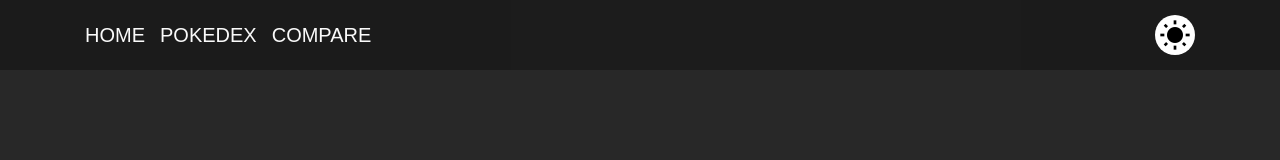
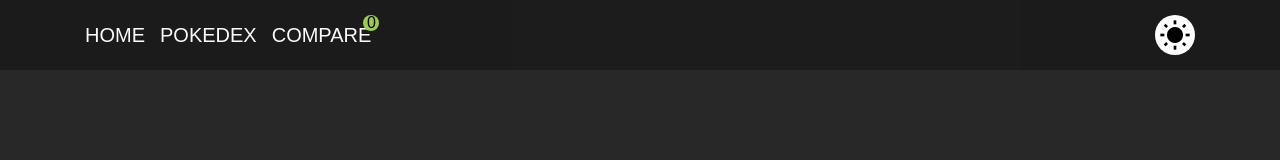
Before and after one commit to ArickCodeGuy/react-pokemons, a React (Vite) app: page /react-pokemons/pokedex in a window 1280 px wide. Shown: the top 160 px of the page. Built offline with nearby package versions, Linux system fonts and the light colour scheme.

Commit message:
header compare state

```diff
--- a/src/assets/styles/style.scss
+++ b/src/assets/styles/style.scss
@@ -146,6 +146,11 @@ body {
   padding-left: 15px;
   padding-right: 15px;
   width: var(--container-width);
+}
+.header-container {
+  display: flex;
+  align-items: flex-start;
+  justify-content: space-between;
 }
 .h1,
 h1 {
--- a/src/components/Header/index.tsx
+++ b/src/components/Header/index.tsx
@@ -2,10 +2,11 @@ import { Link } from 'react-router-dom';
 import type { HeaderProps, NavLinkProps } from './types';
 import './style.scss';
 import { themeActions, themeState } from '~/store/theme';
-import { useRecoilState } from 'recoil';
+import { useRecoilState, useRecoilValue } from 'recoil';
 import { UIIcon } from '../UI/Icon';
-import { useEffect, useRef } from 'react';
+import { useEffect, useRef, useState } from 'react';
 import { ElementFixer } from '~/utils/ElementFixer';
+import { compareState } from '~/store/compare';
 
 export const NAV_LINKS = [
   {
@@ -16,14 +17,11 @@ export const NAV_LINKS = [
     to: '/pokedex',
     label: 'Pokedex',
   },
-  {
-    to: '/compare',
-    label: 'Compare',
-  },
 ] as NavLinkProps[];
 
 export function Header(props: HeaderProps) {
   const [theme, setTheme] = useRecoilState(themeState);
+  const compare = useRecoilValue(compareState);
 
   const header = useRef<HTMLElement>(null);
   let fixer: ReturnType<typeof ElementFixer>;
@@ -45,10 +43,16 @@ export function Header(props: HeaderProps) {
       <div className="container">
         <nav className="header-nav">
           {NAV_LINKS.map(({ to, label }) => (
-            <Link className="header-nav__link" key={label} to={to}>
+            <Link className="header-nav-link" key={label} to={to}>
               {label}
             </Link>
           ))}
+          <Link className="header-nav-link" to="/compare">
+            Compare
+            <div className="header-nav-link__notif">
+              {Object.keys(compare).length}
+            </div>
+          </Link>
         </nav>
         <button
           type="button"
--- a/src/components/Header/style.scss
+++ b/src/components/Header/style.scss
@@ -13,11 +13,26 @@
 .header-nav {
   display: flex;
   gap: 15px;
-  &__link {
-    color: var(--primary);
-    font-weight: 500;
-    text-transform: uppercase;
-    text-decoration: none;
+}
+.header-nav-link {
+  position: relative;
+  color: var(--primary);
+  font-weight: 500;
+  text-transform: uppercase;
+  text-decoration: none;
+  &__notif {
+    position: absolute;
+    top: -8px;
+    right: -8px;
+    width: 1em;
+    height: 1em;
+    border-radius: 50%;
+    color: black;
+    display: flex;
+    align-items: center;
+    justify-content: center;
+    font-size: 0.8em;
+    background: linear-gradient(rgb(155, 204, 80) 50%, rgb(155, 204, 80) 50%);
   }
 }
 
--- a/src/components/UI/Button/style.scss
+++ b/src/components/UI/Button/style.scss
@@ -1,4 +1,5 @@
 .UIButton {
+  cursor: pointer;
   min-width: 40px;
   height: 40px;
   display: flex;
--- a/src/pages/Home/index.tsx
+++ b/src/pages/Home/index.tsx
@@ -63,7 +63,10 @@ export function Home() {
       </section>
       <section className="banner banner--full">
         <div className="container">
-          <h2 className="h2">Pokemon showcase</h2>
+          <div className="header-container">
+            <h2 className="h2">Pokemon showcase</h2>
+            <UIButton onClick={() => navigate('/pokedex')}>To Pokedex</UIButton>
+          </div>
           <PokemonCardSlider pokemons={pokemonArr} />
         </div>
       </section>
```
Also changed, not shown: 1 other file (tests, documents, lock files or other folders).
